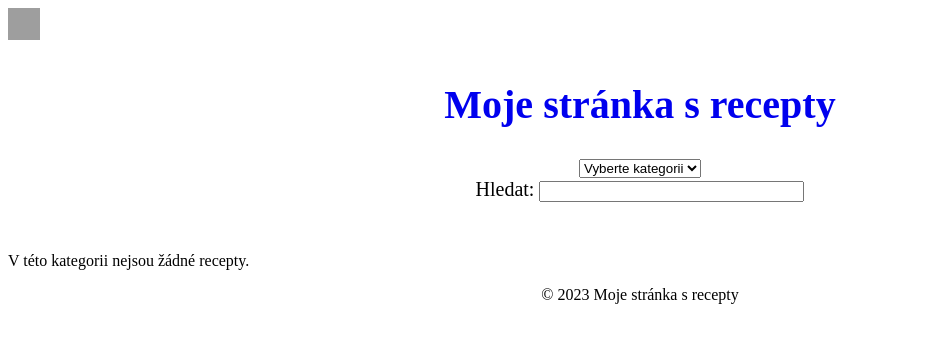
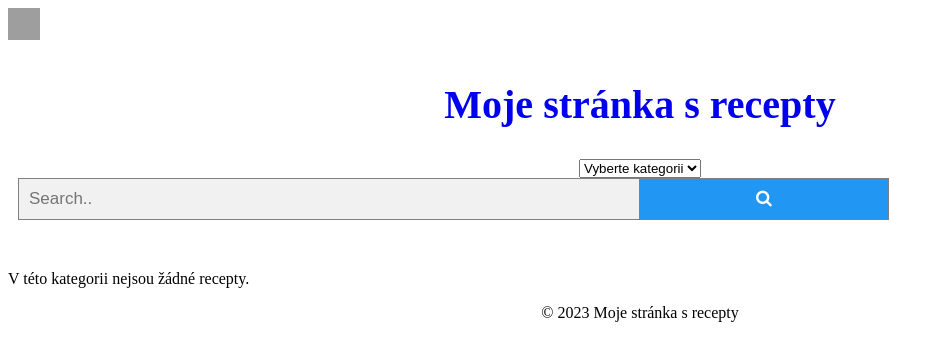
Before and after one commit to FrogFromHeII/kucharka, a PHP site: page /index.php in a window 1280 px wide. Shown: the top 361 px of the page, without its empty margins (0-944 px from the left). Run offline with PHP 8.4, Linux system fonts and the light colour scheme; data that the repository does not hold is empty; grey boxes are pictures that could not be loaded.

Commit message:
On branch main Changes to be committed: 	new file:   .vscode/settings.json 	modified:   README.md 	new file:   action_page.php 	modified:   category.php 	modified:   database.php 	modified:   dnWeb.php 	modified:   html/footer.php 	modified:   html/header.php 	modified:   index.php 	modified:   recept.php 	modified:   style.css 	modified:   wordToHTML.py
Untracked files:
	Muster.docx
	ReceptyVDatabazi/
	html/pasta-svgrepo-com.svg

```diff
--- a/html/header.php
+++ b/html/header.php
@@ -37,11 +37,13 @@ $web = new dnWeb();
             }
         </script>
         <!-- Vyhledávací pole -->
-        <form action="">
-                <label for="nz">Hledat:</label>
-                <input type="text" size="30" onkeyup="showResult(this.value)" onclick="showResult(this.value)">
+        <!-- Load icon library -->
+        <link rel="stylesheet" href="https://cdnjs.cloudflare.com/ajax/libs/font-awesome/4.7.0/css/font-awesome.min.css">
+
+        <form class="example" action="action_page.php" autocomplete="off">
+                <input type="text" placeholder="Search.." size="30" onkeyup="showResult(this.value)" onclick="showResult(this.value)" name="search">
+                <button type="submit"><i class="fa fa-search"></i></button>
                 <div id="livesearch"></div>
-
         </form>
     </div>
     </header>
```
Also changed, not shown: README.md, action_page.php (added), category.php (line endings or trailing spaces), database.php (line endings or trailing spaces), dnWeb.php (line endings or trailing spaces), html/footer.php (line endings or trailing spaces), index.php (line endings or trailing spaces), recept.php (line endings or trailing spaces), style.css (line endings or trailing spaces), 1 other file.
